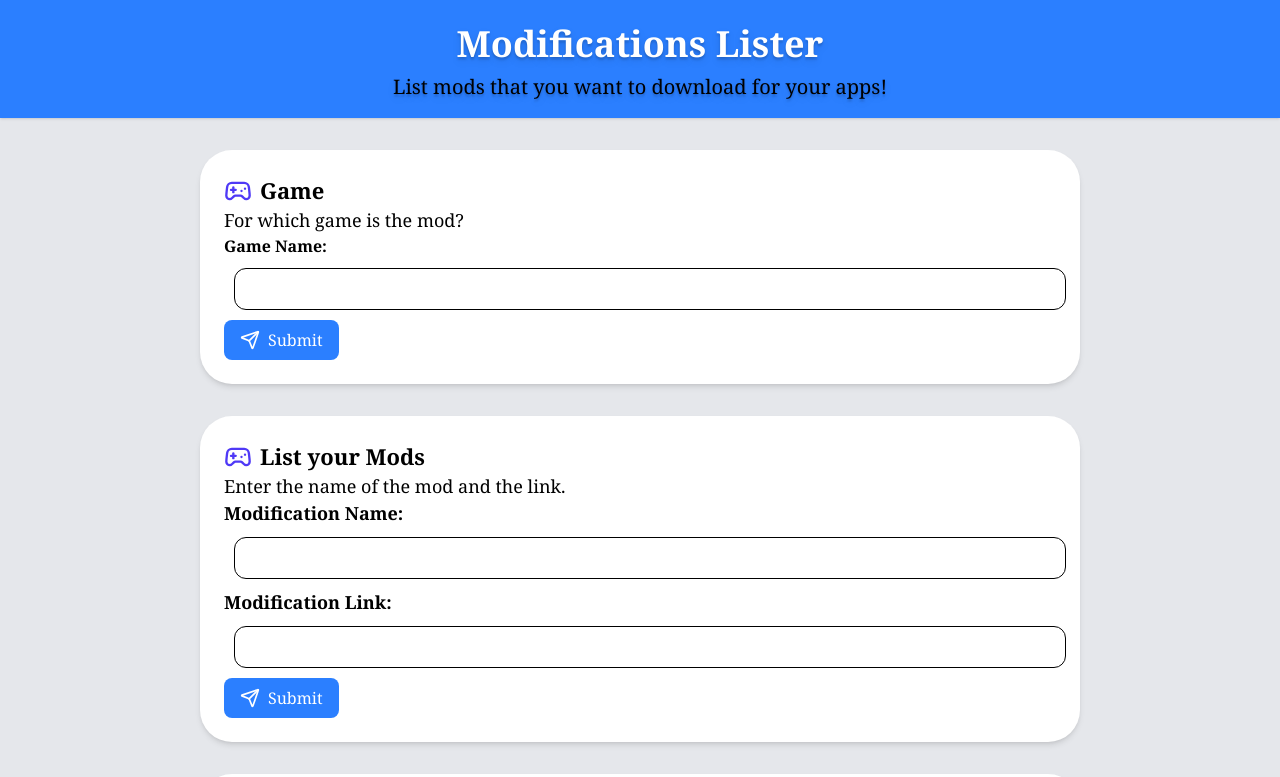
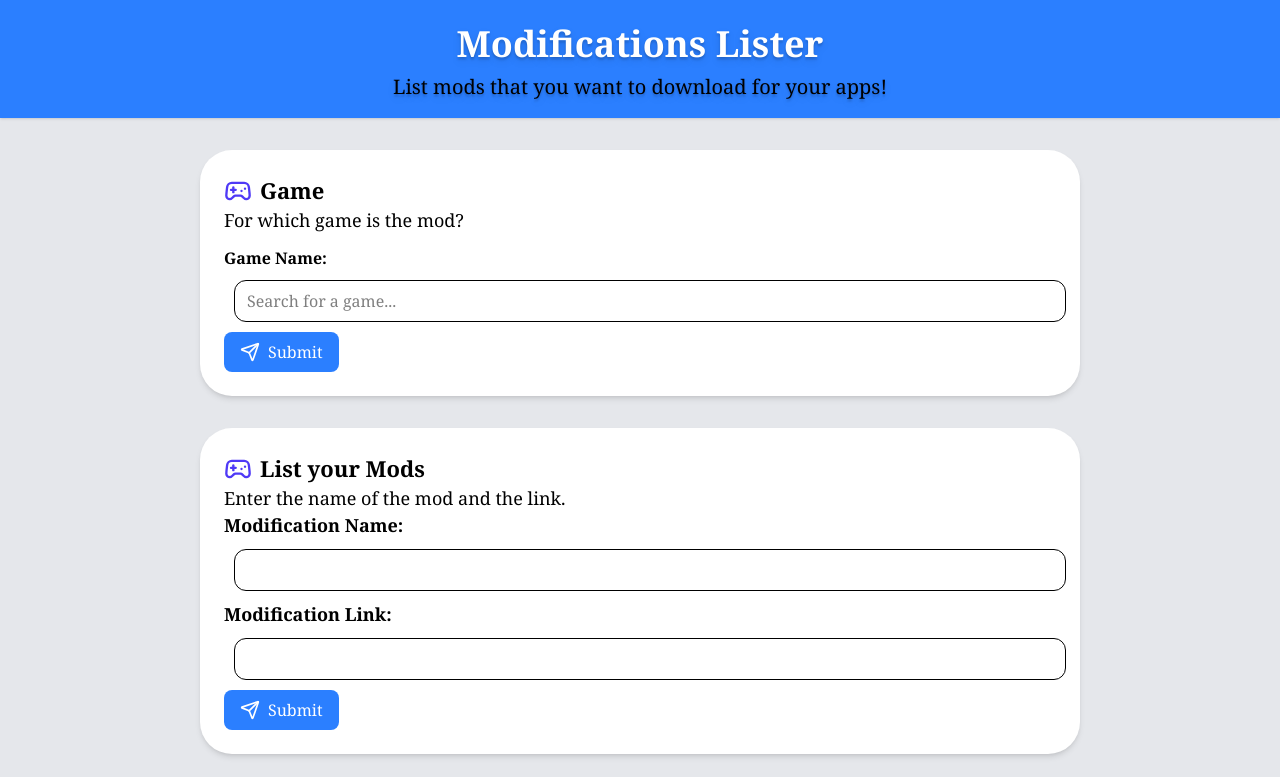
Before and after one commit to RianWilliamAlday/Modifications-Lister, a React (Vite) app: page / in a window 1280 px wide. Shown: the top 777 px of the page. Built offline with nearby package versions, Linux system fonts and the light colour scheme.

Commit message:
Added API

```diff
--- a/src/components/GameSection.jsx
+++ b/src/components/GameSection.jsx
@@ -1,40 +1,121 @@
-import { useState } from "react";
+import { useState, useEffect, useRef } from "react";
 import { Gamepad2, Send   } from "lucide-react";
 
-const GameSection =  ({ setSavedGameName, showNotification, showPopup }) =>{
-    const [GameName, setGameName] = useState('');
+const API_KEY = import.meta.env.VITE_GAMES;
 
-    const handleSubmit = (e) =>{
-        e.preventDefault();
+const GameSection = ({ setSavedGameName, showNotification, showPopup }) => {
+  const [gameName, setGameName] = useState("");
+  const [results, setResults] = useState([]);
+  const [showResults, setShowResults] = useState(false);
+  const [isFocused, setIsFocused] = useState(false);
 
-        if (!GameName) {
-            showPopup("Please enter a game name.");
+  const wrapperRef = useRef(null);
+
+  useEffect(() => {
+    if (gameName.length < 2) {
+      setResults([]);
       return;
     }
 
-        setSavedGameName(GameName);
-        showNotification(`Game set to "${GameName}"`);
+    const fetchGames = async () => {
+      try {
+        const url = new URL("https://api.rawg.io/api/games");
+        url.searchParams.append("key", API_KEY);
+        url.searchParams.append("search", gameName);
+        url.searchParams.append("page_size", 5);
+
+        const res = await fetch(url);
+
+        if (!res.ok) {
+          throw new Error("Failed to fetch games");
+        }
+
+        const data = await res.json();
+        setResults(data.results || []);
+        setShowResults(true);
+      } catch (err) {
+        console.error("RAWG fetch error:", err);
+      }
+    };
+
+    const delay = setTimeout(fetchGames, 300);
+    return () => clearTimeout(delay);
+    }, [gameName]);
+
+  useEffect(() => {
+    const handleClickOutside = (e) => {
+      if (wrapperRef.current && !wrapperRef.current.contains(e.target)) {
+        setIsFocused(false);
+        setShowResults(false);
+      }
+    };
+
+    document.addEventListener("mousedown", handleClickOutside);
+    return () => document.removeEventListener("mousedown", handleClickOutside);
+  }, []);
+
+  const handleSelectGame = (name) => {
+    setGameName(name);
+    setShowResults(false);
+    setIsFocused(false);
+  };
+
+  const handleSubmit = (e) => {
+    e.preventDefault();
+
+    if (!gameName) {
+      showPopup("Please select a game.");
+      return;
+    }
+
+    setSavedGameName(gameName);
+    showNotification(`Game set to "${gameName}"`);
     setGameName("");
+    setShowResults(false);
   };
 
     return(
         <>
-            <section className="bg-white m-3 mb-5 mt-5 md:ml-30 md:mr-30 md:mt-8 xl:ml-50 xl:mr-50 :mt-8 shadow-md rounded-4xl p-6 font-serif">
+            <section
+                ref={wrapperRef}
+                className="bg-white m-3 mb-5 mt-5 md:ml-30 md:mr-30 md:mt-8 xl:ml-50 xl:mr-50 :mt-8 shadow-md rounded-4xl p-6 font-serif"
+                >
+
               <div className="flex items-center gap-2">
                 <Gamepad2 className="text-indigo-600" size={28} />
                 <h3 className="text-[22px] font-bold">Game</h3>
               </div>
                 <p className="text-[14px] md:text-[16px] xl:text-[18px]">For which game is the mod?</p>
-                    <form onSubmit={handleSubmit} className="text -[18px]" id="GameForm">
-                        <label htmlFor="GameName" className="font-bold">Game Name: </label>
+                    <form onSubmit={handleSubmit} className="mt-3">
+                        <label className="font-bold">Game Name:</label>
                             <input
                                 type="text"
-                            id="GameName"
-                            name="GameName"
-                            value={GameName}
+                                value={gameName}
                                 onChange={(e) => setGameName(e.target.value)}
+                                onFocus={() => setIsFocused(true)}
                                 className="m-[10px] w-full border rounded-xl px-3 py-2"
+                                placeholder="Search for a game..."
                             />
+
+                            {isFocused && showResults && results.length > 0 && (
+                                <ul className="absolute z-10 mt-1 bg-white border rounded-xl shadow-lg max-h-60 overflow-y-auto">
+                                    {results.map((game) => (
+                                    <li
+                                        key={game.id}
+                                        onClick={() => handleSelectGame(game.name)}
+                                        className="px-4 py-2 hover:bg-blue-100 cursor-pointer"
+                                    >
+                                    {game.name}
+                                    {game.released && (
+                                        <span className="text-xs text-gray-500 ml-2">
+                                            ({game.released.slice(0, 4)})
+                                        </span>
+                                        )}
+                                    </li>
+                                ))}
+                                </ul>
+                            )}
+
                         <button type="submit" className="bg-blue-500 text-white px-4 py-2 rounded-lg hover:bg-blue-600 transition-colors duration-300 flex items-center gap-2">
                             <Send  className="text-white" size={20} />
                             Submit
@@ -43,7 +124,6 @@ const GameSection =  ({ setSavedGameName, showNotification, showPopup }) =>{
                 </section>
         </>
     );
-
 }
 
 export default GameSection;
--- a/src/components/ListSection.jsx
+++ b/src/components/ListSection.jsx
@@ -24,7 +24,7 @@ const ListSection =  ({mods, removeMod}) =>{
                     <div
                         key={index}
                         className="bg-gray-200 border p-4 rounded-xl transition transform hover:scale-[1.03] hover:shadow-lg">
-                        <p className="text-lg font-semibold flex items-center gap-2">
+                        <p className="text-[15px] xl:text-lg font-semibold flex items-center gap-2">
                             <Package size={28} className="text-indigo-600" />
                             {mod.ModName}
                             <span className="text-gray-600"> (for {mod.Game})</span>
```
Lines whose indentation alone changed are shown as unchanged.
